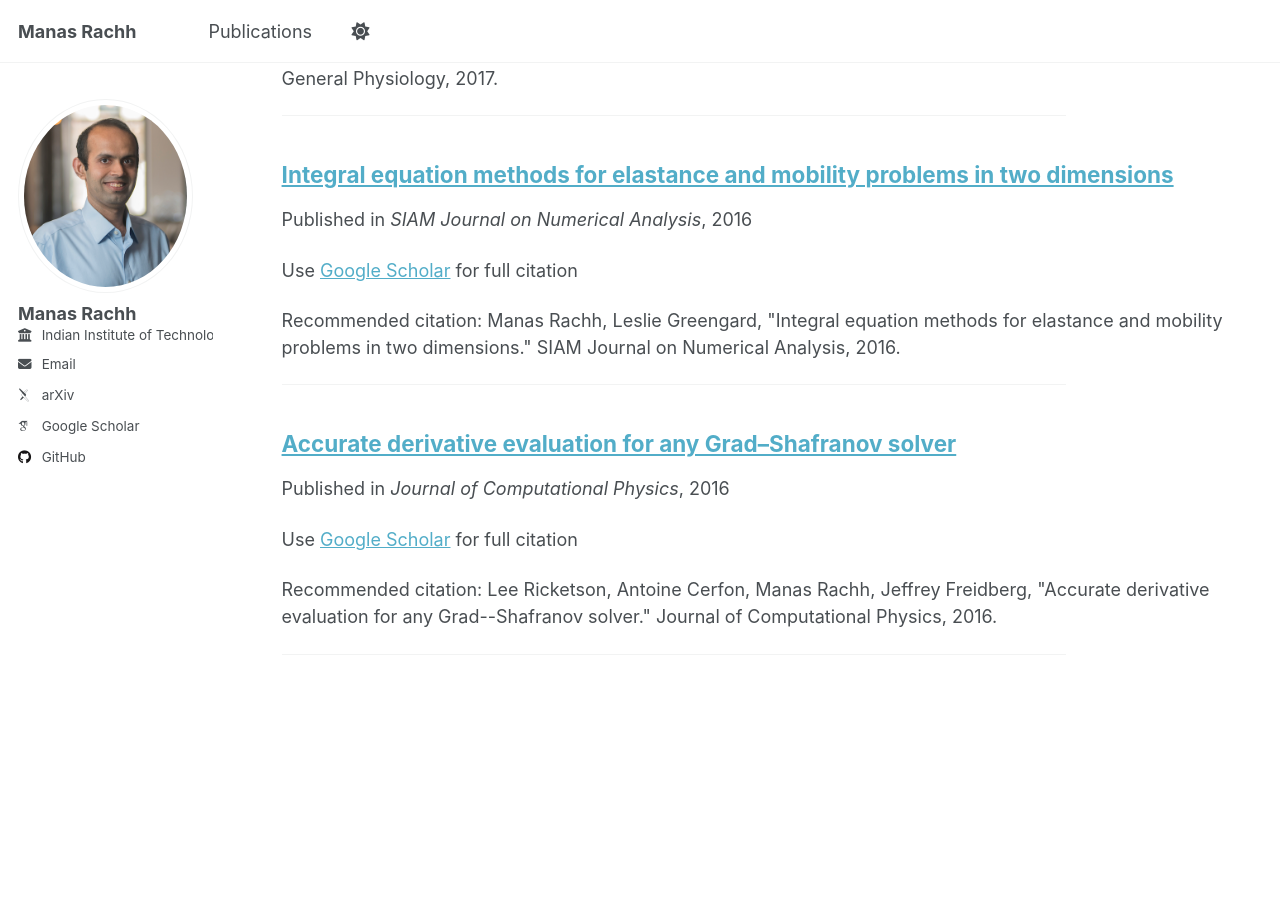
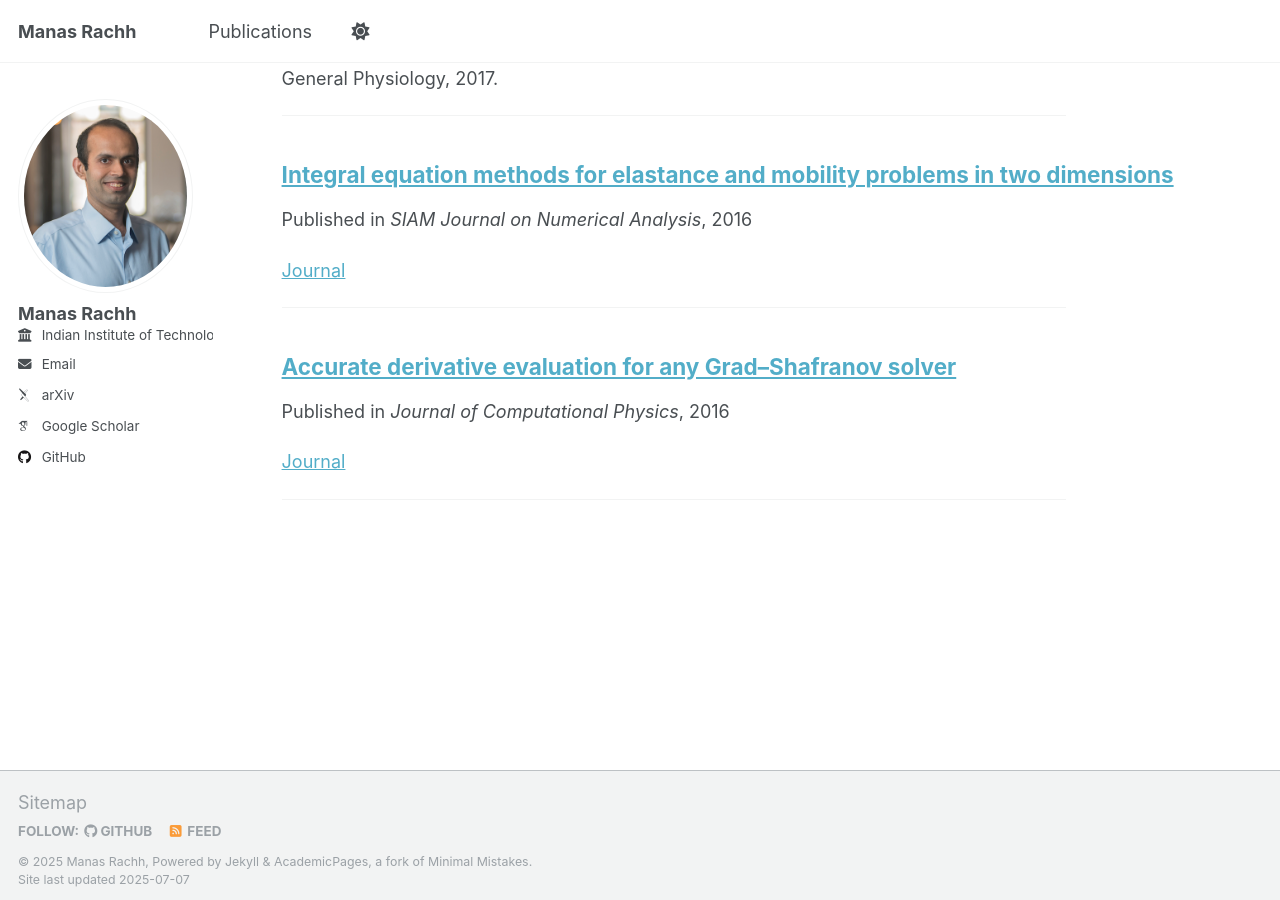
Before and after one commit to mrachh/mrachh.github.io, a Jekyll site: the page built from _pages/publications.html, in a window 1280 px wide and 900 px high, scrolled down 14028 px. Built offline with Jekyll 4.4.1, drawn with Linux system fonts in a browser that asks for light colours; some web fonts are replaced; a script that is not in the unit is left out.

```diff
--- a/_publications/2016-01-01-Accurate-derivative-evaluation-for-any-Grad-Shafranov-solver.md
+++ b/_publications/2016-01-01-Accurate-derivative-evaluation-for-any-Grad-Shafranov-solver.md
@@ -1,9 +1,8 @@
 ---
 title: "Accurate derivative evaluation for any Grad--Shafranov solver"
 collection: publications
-permalink: /publication/2016-01-01-Accurate-derivative-evaluation-for-any-Grad-Shafranov-solver
 date: 2016-01-01
 venue: 'Journal of Computational Physics'
-citation: ' Lee Ricketson,  Antoine Cerfon,  Manas Rachh,  Jeffrey Freidberg, &quot;Accurate derivative evaluation for any Grad--Shafranov solver.&quot; Journal of Computational Physics, 2016.'
+arxivurl: 'https://arxiv.org/abs/1507.07444'
+paperurl: 'https://doi.org/10.1016/j.jcp.2015.11.015'
 ---
-Use [Google Scholar](https://scholar.google.com/scholar?q=Accurate+derivative+evaluation+for+any+Grad++Shafranov+solver){:target="_blank"} for full citation
--- a/_publications/2016-01-01-Integral-equation-methods-for-elastance-and-mobility-problems-in-two-dimensions.md
+++ b/_publications/2016-01-01-Integral-equation-methods-for-elastance-and-mobility-problems-in-two-dimensions.md
@@ -1,9 +1,8 @@
 ---
 title: "Integral equation methods for elastance and mobility problems in two dimensions"
 collection: publications
-permalink: /publication/2016-01-01-Integral-equation-methods-for-elastance-and-mobility-problems-in-two-dimensions
 date: 2016-01-01
 venue: 'SIAM Journal on Numerical Analysis'
-citation: ' Manas Rachh,  Leslie Greengard, &quot;Integral equation methods for elastance and mobility problems in two dimensions.&quot; SIAM Journal on Numerical Analysis, 2016.'
+arxivurl: 'https://arxiv.org/abs/1507.05925'
+paperurl: 'https://doi.org/10.1137/15m103251x'
 ---
-Use [Google Scholar](https://scholar.google.com/scholar?q=Integral+equation+methods+for+elastance+and+mobility+problems+in+two+dimensions){:target="_blank"} for full citation
```
Also changed, not shown: _publications/2025-01-01-Type-I-Superconductors-in-the-Limit-as-the-London-Penetration-Depth-Goes-to-0.md (+1 -1 lines).
